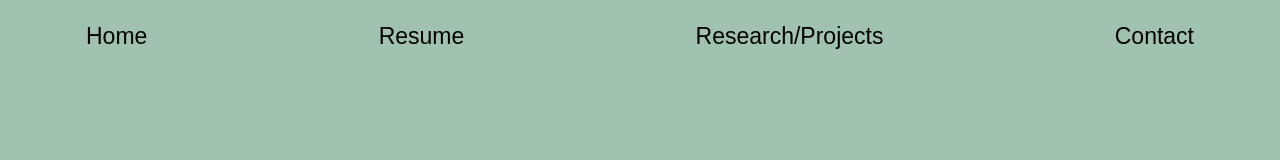
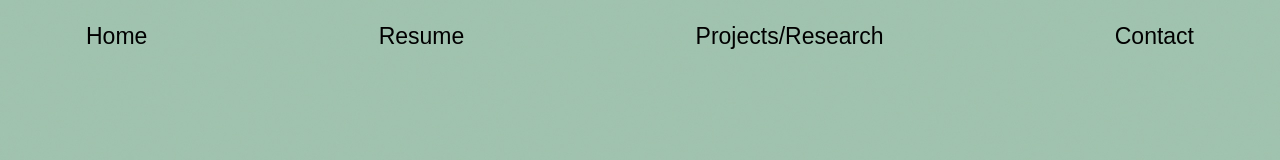
Before and after one commit to NathanielChong/NathanielChong.github.io, a React (Create React App) app: page / in a window 1280 px wide. Shown: the top 160 px of the page. Built offline with nearby package versions, Linux system fonts and the light colour scheme.

Commit message:
P&R tab reorder name

```diff
--- a/src/components/redirectionbar.js
+++ b/src/components/redirectionbar.js
@@ -9,7 +9,7 @@ function RedirectionBar() {
           <Container>
        		<Nav.Link href="./index.html" style={{ color: 'black' }} className="NavItem"> Home </Nav.Link>
        		<Nav.Link href="./NathanielChongResume.pdf" style={{ color: 'black' }} className="NavItem"> Resume </Nav.Link>
-       		<Nav.Link href="./projects.html" style={{ color: 'black' }} className="NavItem"> Research/Projects </Nav.Link>
+       		<Nav.Link href="./projects.html" style={{ color: 'black' }} className="NavItem"> Projects/Research </Nav.Link>
        		<Nav.Link href="./contactme.html" style={{ color: 'black' }} className="NavItem"> Contact </Nav.Link>
         </Container>
        	</Navbar>
```
